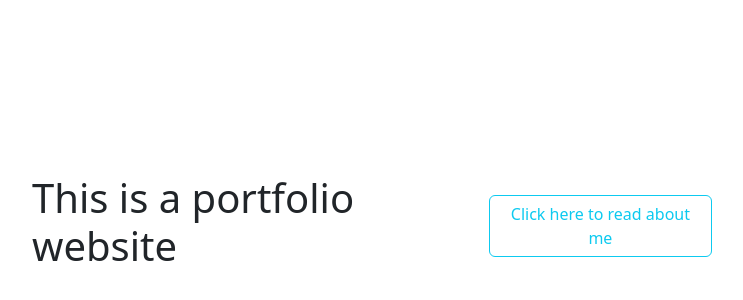
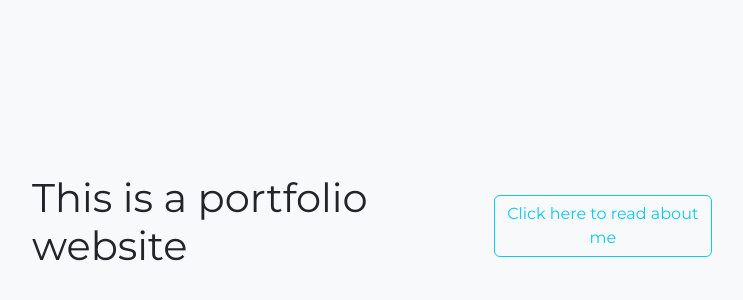
Before and after one commit to basithalikp/basithalikp.github.io, a plain HTML site: page index.html in a window 1280 px wide. Shown: the part 26-326 px from the top of the page, without its empty margins (268-1011 px from the left). Drawn offline with nearby package versions, Linux system fonts and the light colour scheme.

Commit message:
Fixed some issues

```diff
--- a/index.html
+++ b/index.html
@@ -2,14 +2,15 @@
     <head>
         <link href="https://cdn.jsdelivr.net/npm/bootstrap@5.3.6/dist/css/bootstrap.min.css" rel="stylesheet" integrity="sha384-4Q6Gf2aSP4eDXB8Miphtr37CMZZQ5oXLH2yaXMJ2w8e2ZtHTl7GptT4jmndRuHDT" crossorigin="anonymous">
         <meta name="viewport" content="width=device-width, initial-scale=1.0">
+        <link href="https://fonts.googleapis.com/css2?family=Montserrat:wght@400;700&display=swap" rel="stylesheet">
         <title>
             Who is Basith?
         </title>
     </head>
-    <body>
+    <body style="font-family: 'Montserrat', sans-serif; background-color: #f8f9fa;">
         <div style="display: flex; align-items: center; padding: 200px 300px;">
-            <div><h1> This is a portfolio website</h1></div>
-            <div><a href="README.md"><button type="button" class="btn btn-outline-info">Click here to read about me</button></a></div>
+            <div><h1 style="font-weight: 500;"> This is a portfolio website</h1></div>
+            <div style="padding-left: 20px;"><a href="README.md"><button type="button" class="btn btn-outline-info">Click here to read about me</button></a></div>
         </div>
     </body>
 </html>
```
Also changed, not shown: 1 other file.
